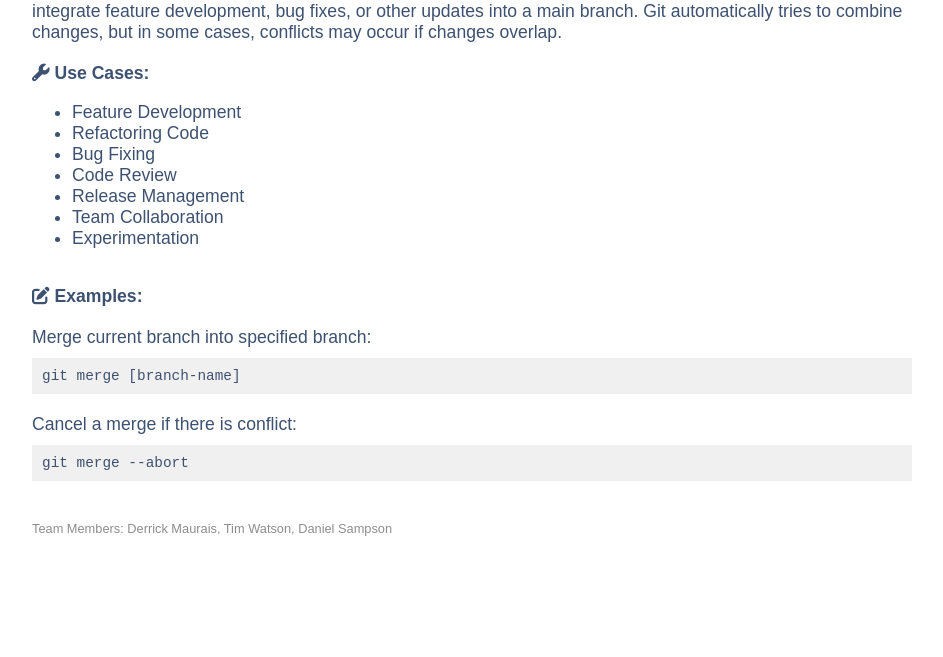
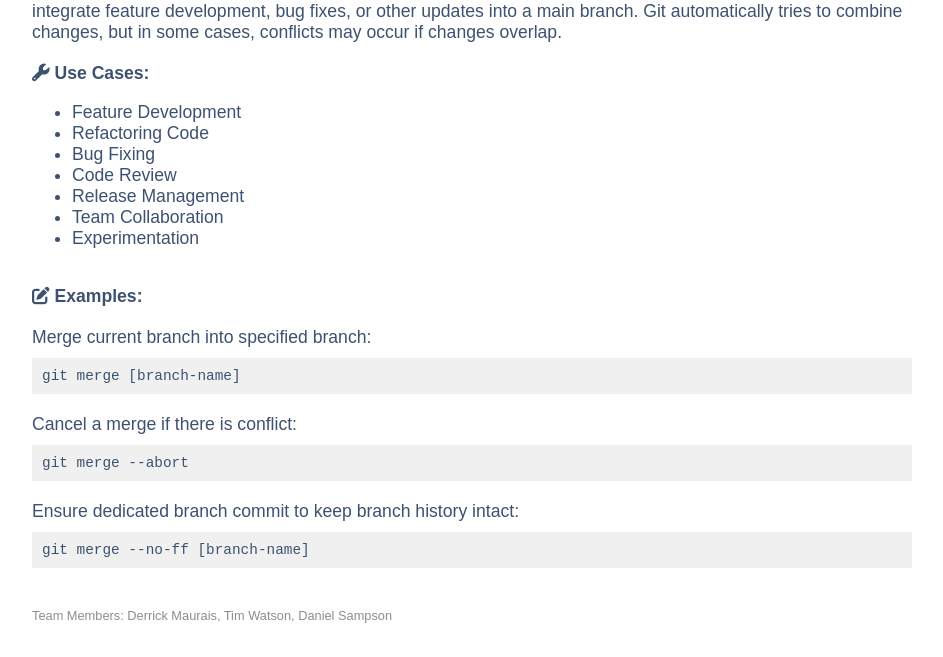
Before and after one commit to getthefiles-sean/GIT-101-Website, a plain HTML site: page merging.htm in a window 1280 px wide. Shown: the part 143-800 px from the top of the page, without its empty margins (168-1111 px from the left). Drawn offline with Linux system fonts and the light colour scheme.

Commit message:
small changes to merge

```diff
--- a/merging.htm
+++ b/merging.htm
@@ -50,6 +50,10 @@
         <div>Cancel a merge if there is conflict:</div>
         <div class="code">git merge --abort</div>
       </div>
+      <div>
+        <div>Ensure dedicated branch commit to keep branch history intact:</div>
+        <div class="code">git merge --no-ff [branch-name]</div>
+      </div>
     </div>
 
     <footer id="s-footer">
```
